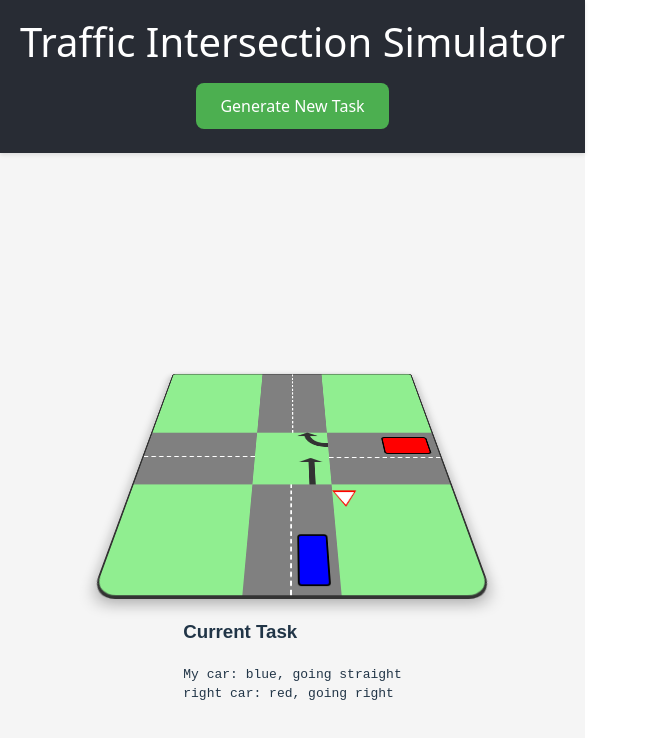
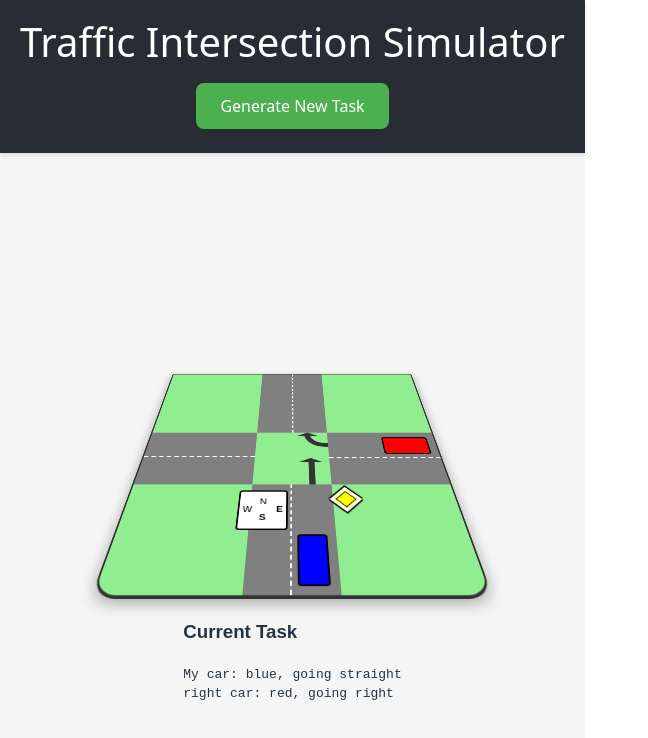
Before and after one commit to SimeonRolev/listovki, a React (Vite) app: page / in a window 1280 px wide. Shown: the top 738 px of the page, without its empty margins (0-648 px from the left). Built offline with nearby package versions, Linux system fonts and the light colour scheme.

Commit message:
Direction sign logic

```diff
--- a/src/components/Crossroads.css
+++ b/src/components/Crossroads.css
@@ -158,7 +158,7 @@
     box-shadow: 1px 1px 1px 1px black, -1px -1px 1px 1px black;
 }
 
-.traffic-sign-give-way {
+.traffic-sign-right-of-way {
     background-color: yellow;
     width: 20px;
     height: 20px;
@@ -181,7 +181,7 @@
     }
 }
 
-.traffic-sign-right-of-way {
+.traffic-sign-give-way {
     width: 0;
     height: 0;
     position: absolute;
@@ -204,3 +204,40 @@
         border-top: 20px solid white;
     }
 }
+
+.direction-sign {
+    position: absolute;
+    bottom: 10px;
+    left: 55px;
+    width: 60px;
+    height: 60px;
+    background-color: white;
+    border: 2px solid black;
+    border-radius: 4px;
+    display: flex;
+    flex-direction: column;
+    align-items: center;
+    justify-content: center;
+    font-family: Arial, sans-serif;
+    font-size: 12px;
+    padding: 4px;
+    box-sizing: border-box;
+    transform: rotate(180deg);
+}
+
+.direction-row {
+    display: flex;
+    justify-content: space-between;
+    width: 100%;
+    padding: 0 8px;
+}
+
+.direction-letter {
+    font-weight: normal;
+    color: black;
+    line-height: 1;
+}
+
+.direction-letter.bold {
+    font-weight: bold;
+}
--- a/src/components/Crossroads.jsx
+++ b/src/components/Crossroads.jsx
@@ -1,6 +1,6 @@
 import React from 'react';
 import './Crossroads.css';
-import { Turn, TrafficSign } from '../models/index.js';
+import { Turn, TrafficSign, DirectionSign } from '../models/index.js';
 
 const Crossroads = ({ task }) => {
     const myCar = task.getMyCar();
@@ -32,6 +32,27 @@ const Crossroads = ({ task }) => {
         );
     };
 
+    const renderDirectionSign = (directionSign) => {
+        if (!directionSign) return null;
+
+        const directions = directionSign.directions;
+        const isNorthBold = directions === DirectionSign.NW || directions === DirectionSign.NE;
+        const isSouthBold = directions === DirectionSign.SW || directions === DirectionSign.SE;
+        const isWestBold = directions === DirectionSign.NW || directions === DirectionSign.SW;
+        const isEastBold = directions === DirectionSign.NE || directions === DirectionSign.SE;
+
+        return (
+            <div className="direction-sign">
+                <div className={`direction-letter ${isNorthBold ? 'bold' : ''}`}>N</div>
+                <div className="direction-row">
+                    <div className={`direction-letter ${isWestBold ? 'bold' : ''}`}>W</div>
+                    <div className={`direction-letter ${isEastBold ? 'bold' : ''}`}>E</div>
+                </div>
+                <div className={`direction-letter ${isSouthBold ? 'bold' : ''}`}>S</div>
+            </div>
+        );
+    };
+
     // Get cars by position
     const getCarByPosition = (position) => {
         return otherCars.find(car => car.position === position);
@@ -48,6 +69,7 @@ const Crossroads = ({ task }) => {
                     <div className='road'>
                         {renderCar(myCar)}
                         {renderTrafficSign(task.getTrafficSign())}
+                        {renderDirectionSign(task.getDirectionSign())}
                     </div>
                 </div>
                 <div className='road-container'>
--- a/src/models/Task.js
+++ b/src/models/Task.js
@@ -1,5 +1,5 @@
 // Import the Car class and enums from the index file
-import { Car, Position, Turn, Color, TrafficSign } from './index.js';
+import { Car, Position, Turn, Color, TrafficSign, WayDirectionSign } from './index.js';
 
 class Task {
     constructor() {
@@ -10,6 +10,7 @@ class Task {
 
         // Initialize signs
         this.trafficSign = TrafficSign.NONE;
+        this.directionSign = null;
 
         // Always create "my car" at Position.ME
         this.createMyCar();
@@ -75,7 +76,23 @@ class Task {
     generateTrafficSign() {
         const signs = Object.values(TrafficSign);
         this.trafficSign = signs[Math.floor(Math.random() * signs.length)];
+
+        // Create direction sign based on traffic sign
+        this.generateDirectionSign();
+
         return this.trafficSign;
+    }
+
+    generateDirectionSign() {
+        if (this.trafficSign === TrafficSign.NONE) {
+            this.directionSign = null;
+            return null;
+        }
+
+        const iHaveWay = this.trafficSign === TrafficSign.RIGHT_OF_WAY ? true :
+                        this.trafficSign === TrafficSign.NONE ? null : false;
+        this.directionSign = new WayDirectionSign(iHaveWay);
+        return this.directionSign;
     }
 
     getRandomPosition() {
@@ -111,7 +128,7 @@ class Task {
             }
         }
 
-        // Generate signs
+        // Generate signs (traffic sign will automatically generate direction sign)
         this.generateTrafficSign();
 
         return this;
@@ -137,6 +154,10 @@ class Task {
         return this.trafficSign;
     }
 
+    getDirectionSign() {
+        return this.directionSign;
+    }
+
     // Get task description
     getDescription() {
         const descriptions = this.cars.map(car => {
--- a/src/models/index.js
+++ b/src/models/index.js
@@ -29,6 +29,12 @@ const TrafficSign = {
     NONE: 'none'
 };
 
+const DirectionSign = {
+    NW: 'north-west',
+    NE: 'north-east',
+    SW: 'south-west',
+    SE: 'south-east'
+}
 
 class Car {
     constructor(position = Position.ME, turn = Turn.STRAIGHT, color) {
@@ -38,5 +44,16 @@ class Car {
     }
 }
 
+class WayDirectionSign {
+    constructor(iHaveWay = null) {
+        this.iHaveWay = iHaveWay; // Indicates if the car has the right of way
+        this.directions = iHaveWay === true
+            ? Math.random() < 0.5 ? DirectionSign.SW : DirectionSign.SE
+            : iHaveWay === false
+                ? Math.random() < 0.5 ? DirectionSign.NW : DirectionSign.NE
+                : null
+    }
+}
+
 // Export all classes and enums
-export { Car, Position, Turn, Color, TrafficSign };
+export { Car, Position, Turn, Color, TrafficSign, WayDirectionSign, DirectionSign };
```
